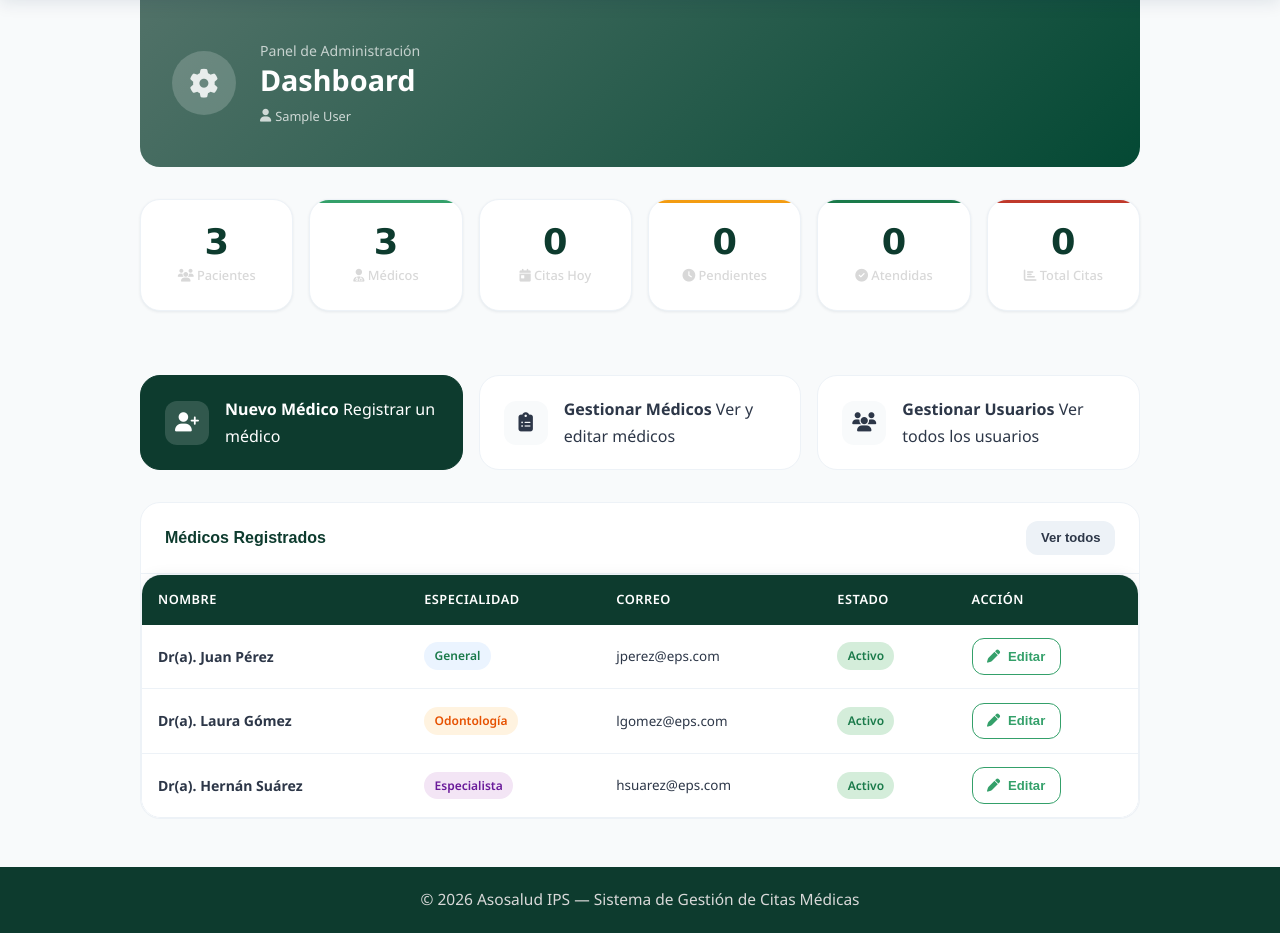
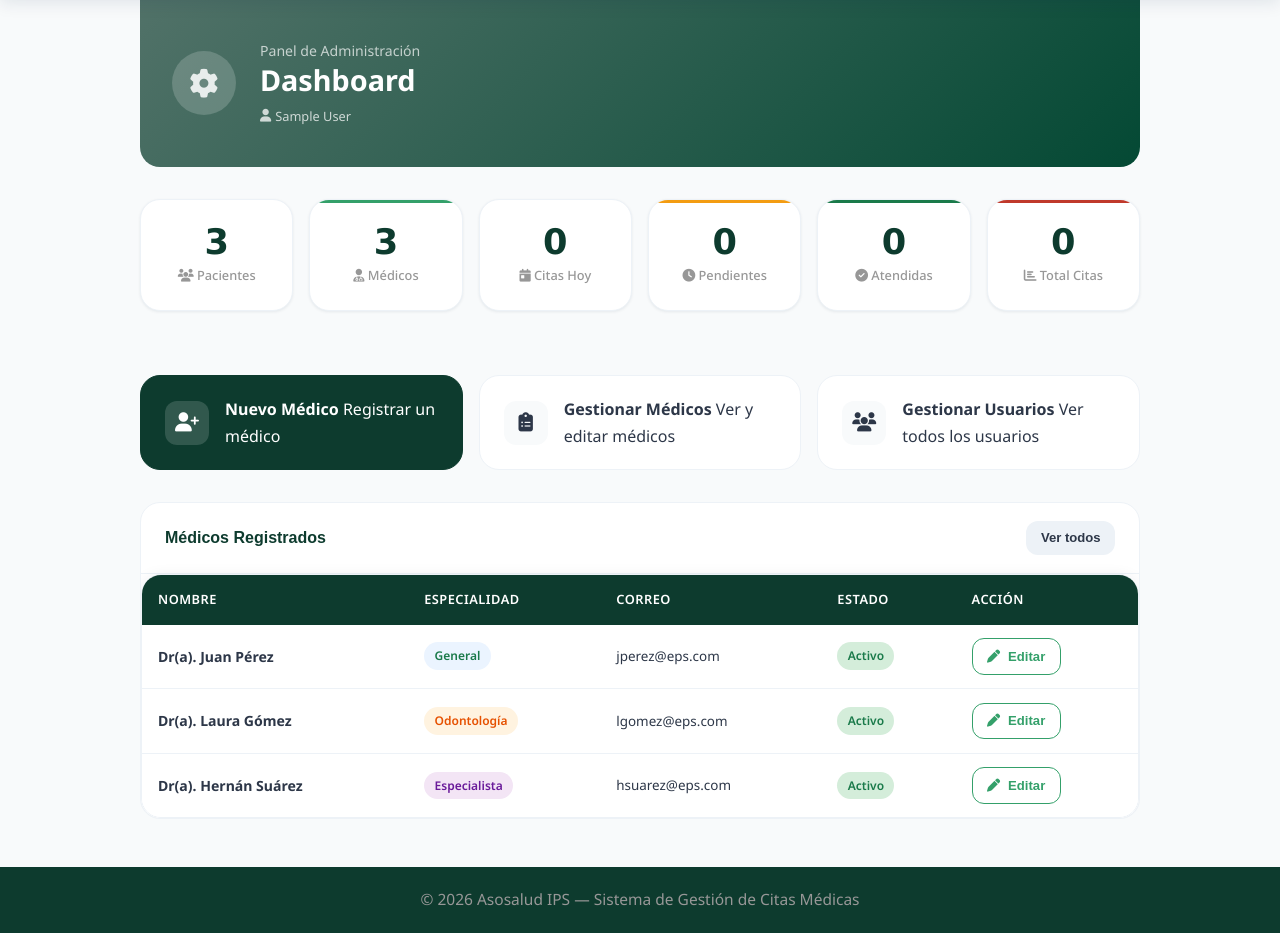
Before and after one commit to fallen117/ips-citas, a Flask app: page /admin/dashboard in a window 1280 px wide. Shown: the part 65-998 px from the top of the page. Run offline with Flask 3, Linux system fonts and the light colour scheme; the visitor is signed in with stand-in values (Sample User, id 1); data comes from the database, SQL or seed files in the repository; data that the repository does not hold is empty.

Commit message:
color gris-500

```diff
--- a/static/css/style.css
+++ b/static/css/style.css
@@ -19,7 +19,7 @@
   --gris-100:      #F8FAFB;
   --gris-200:      #EDF2F7;
   --gris-300:      #CBD5E0;
-  --gris-500:      #d8d8d8;
+  --gris-500:      #979797;
   --gris-700:      #2D3748;
   --blanco:        #FFFFFF;
   --sombra-sm:     0 1px 3px rgba(11,37,69,.08);
```
